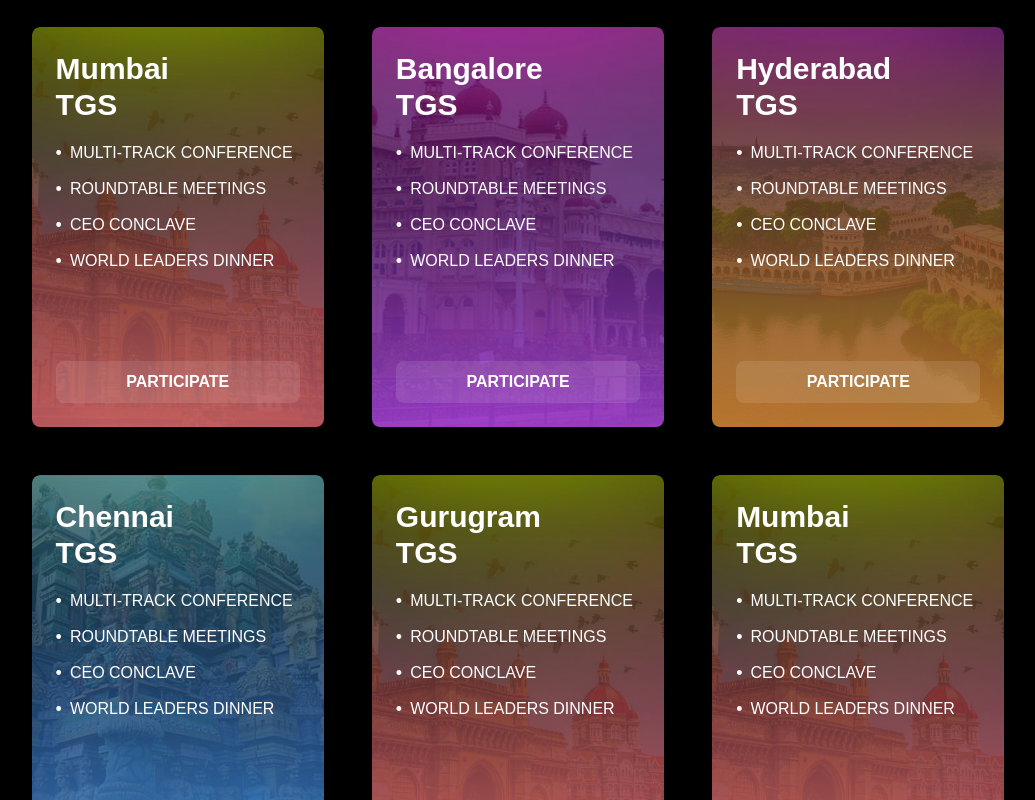
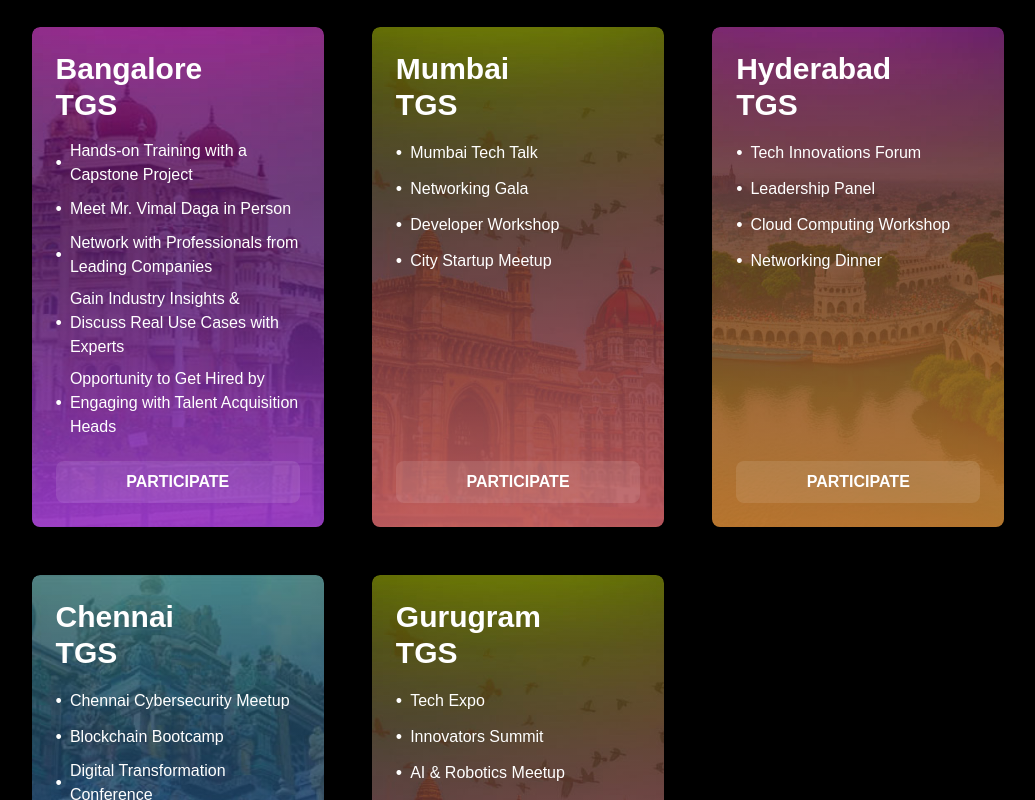
Before and after one commit to tony83033/TGS-CONFERENCE_FOLK_VERSION, a Next.js app: page / in a window 1280 px wide. Shown: the part 3320-4120 px from the top of the page, without its empty margins (122-1157 px from the left). Built offline with nearby package versions, Linux system fonts and the light colour scheme.

Commit message:
Doc:[City cards data updated]

```diff
--- a/src/components/customComponents/CityCards.tsx
+++ b/src/components/customComponents/CityCards.tsx
@@ -11,47 +11,69 @@ interface CityCardProps {
   city: string
   backgroundImage: string | StaticImageData
   overlayColor: string // New property for dynamic overlay color
+  events: string[] // City-specific events
 }
 
 const cities: CityCardProps[] = [
+
+
+  {
+    city: "Bangalore",
+    backgroundImage: bangalore,
+    overlayColor: "from-purple-500/60", // Example color
+    events: [
+      "Hands-on Training with a Capstone Project",
+      "Meet Mr. Vimal Daga in Person",
+      "Network with Professionals from Leading Companies",
+      "Gain Industry Insights & Discuss Real Use Cases with Experts",
+      "Opportunity to Get Hired by Engaging with Talent Acquisition Heads",
+    ]
+  },
   {
     city: "Mumbai",
     backgroundImage: mumbai,
     overlayColor: "from-pink-500/60", // Example color
+    events: [
+      "Mumbai Tech Talk",
+      "Networking Gala",
+      "Developer Workshop",
+      "City Startup Meetup"
+    ]
   },
-  {
-    city: "Bangalore",
-    backgroundImage: bangalore,
-    overlayColor: "from-purple-500/60", // Example color
-  },
+
   {
     city: "Hyderabad",
     backgroundImage: hyderabad,
     overlayColor: "from-yellow-500/60", // Example color
+    events: [
+      "Tech Innovations Forum",
+      "Leadership Panel",
+      "Cloud Computing Workshop",
+      "Networking Dinner"
+    ]
   },
   {
     city: "Chennai",
     backgroundImage: chennai,
     overlayColor: "from-blue-500/60", // Example color
+    events: [
+      "Chennai Cybersecurity Meetup",
+      "Blockchain Bootcamp",
+      "Digital Transformation Conference",
+      "Women in Tech Luncheon"
+    ]
   },
   {
     city: "Gurugram",
     backgroundImage: mumbai,
     overlayColor: "from-pink-500/60", // Example color
-  },
-  {
-    city: "Mumbai",
-    backgroundImage: mumbai,
-    overlayColor: "from-pink-500/60", // Example color
-  },
-
-]
-
-const events = [
-  "MULTI-TRACK CONFERENCE",
-  "ROUNDTABLE MEETINGS",
-  "CEO CONCLAVE",
-  "WORLD LEADERS DINNER",
+    events: [
+      "Tech Expo",
+      "Innovators Summit",
+      "AI & Robotics Meetup",
+      "Career Advancement Workshop"
+    ]
+  }
 ]
 
 export default function CityCardGrid() {
@@ -63,7 +85,7 @@ export default function CityCardGrid() {
         {cities.map((city, index) => (
           <div
             key={index}
-            className="relative overflow-hidden rounded-lg shadow-xl transition-transform duration-500 transform hover:scale-105 h-[400px] group"
+            className="relative overflow-hidden rounded-lg shadow-xl transition-transform duration-500 transform hover:scale-105 h-[500px] group"
             onMouseEnter={() => setHoveredIndex(index)}
             onMouseLeave={() => setHoveredIndex(null)}
           >
@@ -76,7 +98,7 @@ export default function CityCardGrid() {
                 className="rounded-lg"
               />
             </div>
-            {/* Add the dynamic pink overlay */}
+            {/* Add the dynamic color overlay */}
             <div className={`absolute inset-0 bg-gradient-to-t ${city.overlayColor} to-transparent`} />
             <div className="relative h-full flex flex-col justify-between p-6 text-white">
               <div>
@@ -86,7 +108,7 @@ export default function CityCardGrid() {
                   TGS
                 </h2>
                 <ul className="space-y-2">
-                  {events.map((event, eventIndex) => (
+                  {city.events.map((event, eventIndex) => (
                     <li key={eventIndex} className="flex items-center gap-2">
                       <span className="text-lg">•</span>
                       {event}
--- a/src/components/customComponents/Hero.tsx
+++ b/src/components/customComponents/Hero.tsx
@@ -76,7 +76,7 @@ const Hero = () => {
             <iframe
               width="100%"
               height="100%"
-              src="https://www.youtube.com/watch?v=8kiUJTaBsMI&feature=youtu.be"
+              src="https://www.youtube.com/embed/8kiUJTaBsMI?feature=youtu.be"
               title="Conference Video"
               frameBorder="0"
               allow="accelerometer; autoplay; clipboard-write; encrypted-media; gyroscope; picture-in-picture"
```
